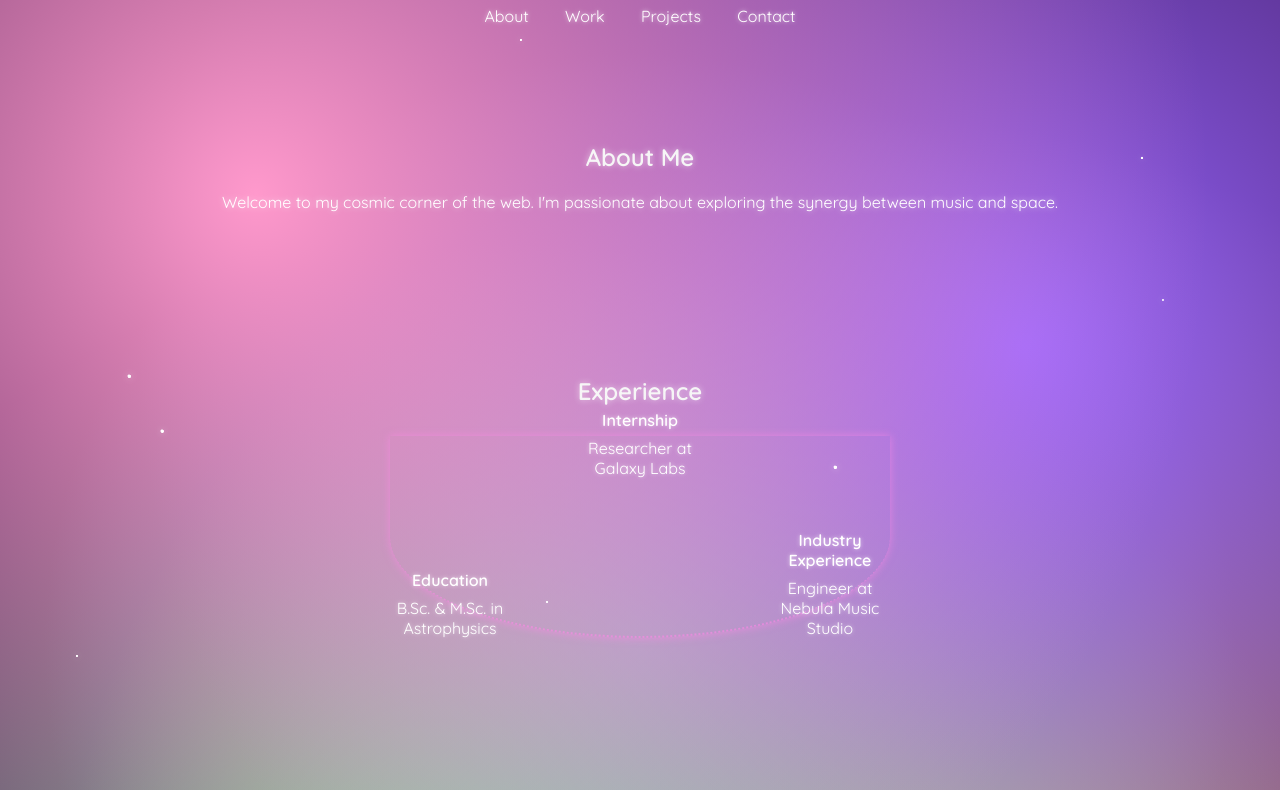
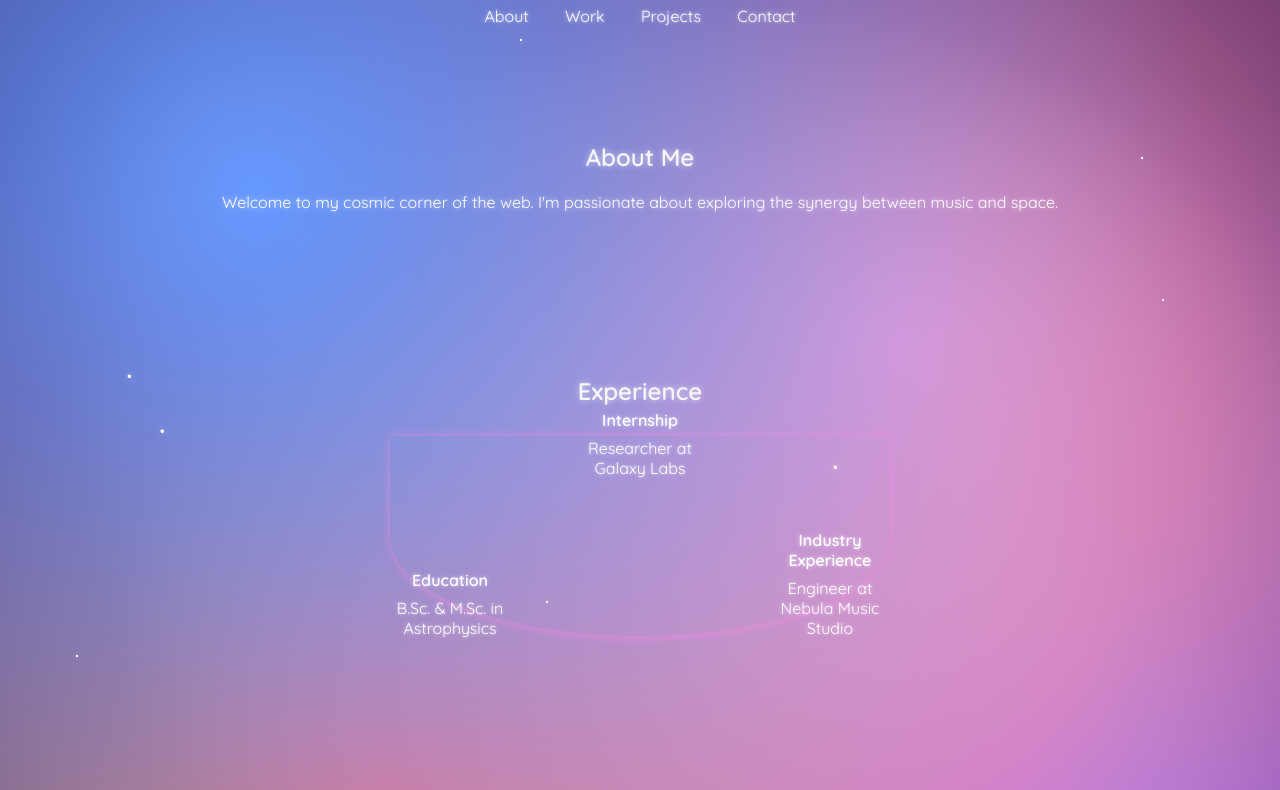
Before and after one commit to ruchikashukla1/ruchikashukla1.github.io, a plain HTML site: page index.html in a window 1280 px wide. Shown: the part 109-899 px from the top of the page. Drawn offline with Linux system fonts and the light colour scheme.

Commit message:
Update nebula background to static colorful blend

```diff
--- a/style.css
+++ b/style.css
@@ -4,11 +4,13 @@ body {
   color: #fff;
   text-shadow: 0 0 6px rgba(255, 255, 255, 0.6);
   background:
-    radial-gradient(circle at 20% 20%, #ff99cc, transparent 60%),
-    radial-gradient(circle at 80% 30%, #9966ff, transparent 60%),
-    radial-gradient(circle at 40% 80%, #66ff99, transparent 60%),
-    radial-gradient(circle at 70% 70%, #ffcc33, transparent 60%),
-    radial-gradient(circle at 50% 50%, #6699ff, #2b0a3d 60%);
+    radial-gradient(circle at 20% 20%, #6699ff, transparent 60%), /* blue */
+    radial-gradient(circle at 70% 30%, #ff99cc, transparent 60%), /* pink */
+    radial-gradient(circle at 30% 60%, #ff6666, transparent 60%), /* red */
+    radial-gradient(circle at 80% 70%, #9966ff, transparent 60%), /* purple */
+    radial-gradient(circle at 40% 80%, #66ff99, transparent 60%), /* green */
+    radial-gradient(circle at 60% 50%, #ffcc33, transparent 60%), /* yellow */
+    radial-gradient(circle at 50% 50%, #2b0a3d, #2b0a3d 60%);
   background-color: #2b0a3d;
   background-repeat: no-repeat;
 
```
